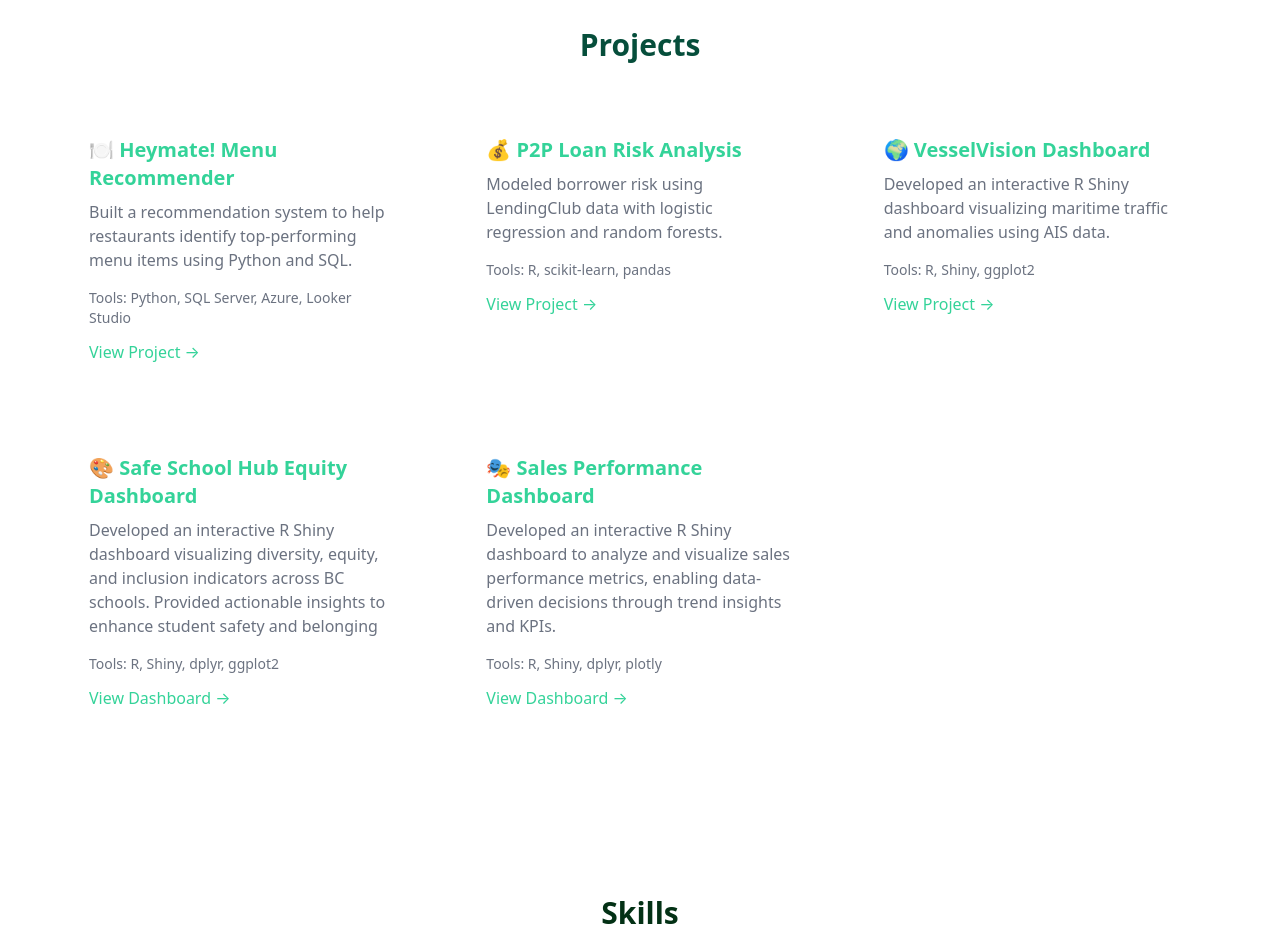
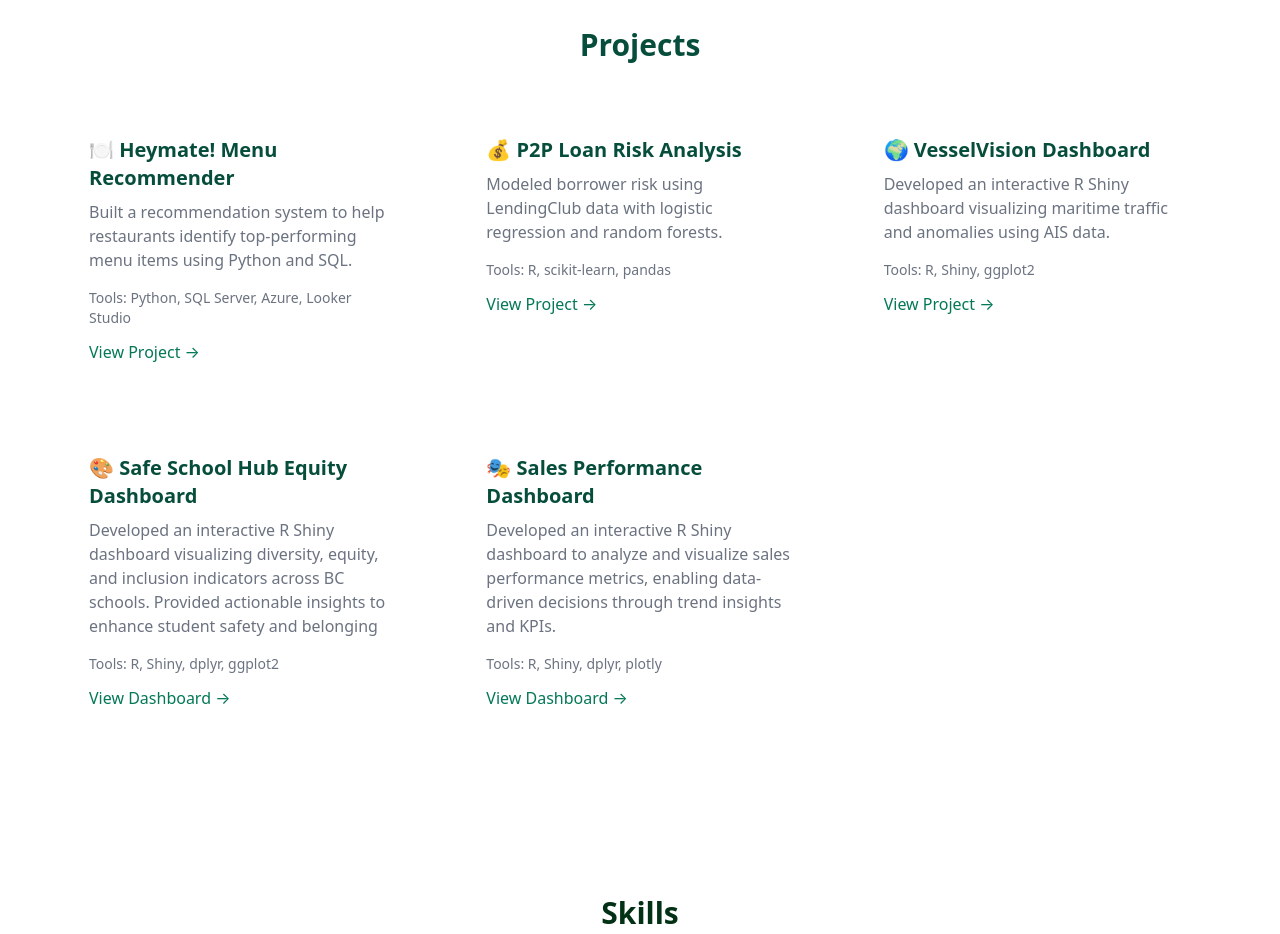
Before and after one commit to ssemakulapeterwasswa/portfolio, a plain HTML site: page index.html in a window 1280 px wide. Shown: the part 1320-2254 px from the top of the page. Drawn offline with nearby package versions, Linux system fonts and the light colour scheme.

Commit message:
index.html file updated

```diff
--- a/index.html
+++ b/index.html
@@ -56,42 +56,42 @@
 
       <!-- Heymate -->
       <div class="project-card bg-[#111226] rounded-xl p-6 hover:shadow-xl hover:shadow-green-800 transition">
-        <h3 class="text-xl font-bold mb-2 text-green-400">🍽 Heymate! Menu Recommender</h3>
+        <h3 class="text-xl font-bold mb-2 text-green-900">🍽 Heymate! Menu Recommender</h3>
         <p class="text-gray-500 mb-4">Built a recommendation system to help restaurants identify top-performing menu items using Python and SQL.</p>
         <p class="text-sm text-gray-500 mb-3">Tools: Python, SQL Server, Azure, Looker Studio</p>
-        <a href="https://github.com/ysmin2424/heymate-report-yasmin" target="_blank" class="text-green-400 hover:underline">View Project →</a>
+        <a href="https://github.com/ysmin2424/heymate-report-yasmin" target="_blank" class="text-green-700 hover:underline">View Project →</a>
       </div>
 
       <!-- P2P Loan -->
       <div class="project-card bg-[#111226] rounded-xl p-6 hover:shadow-xl hover:shadow-green-800 transition">
-        <h3 class="text-xl font-bold mb-2 text-green-400">💰 P2P Loan Risk Analysis</h3>
+        <h3 class="text-xl font-bold mb-2 text-green-900">💰 P2P Loan Risk Analysis</h3>
         <p class="text-gray-500 mb-4">Modeled borrower risk using LendingClub data with logistic regression and random forests.</p>
         <p class="text-sm text-gray-500 mb-3">Tools: R, scikit-learn, pandas</p>
-        <a href="https://github.com/ysmin2424/p2p-loan-risk-analysis" target="_blank" class="text-green-400 hover:underline">View Project →</a>
+        <a href="https://github.com/ysmin2424/p2p-loan-risk-analysis" target="_blank" class="text-green-700 hover:underline">View Project →</a>
       </div>
 
       <!-- VesselVision -->
       <div class="project-card bg-[#111226] rounded-xl p-6 hover:shadow-xl hover:shadow-green-800 transition">
-        <h3 class="text-xl font-bold mb-2 text-green-400">🌍 VesselVision Dashboard</h3>
+        <h3 class="text-xl font-bold mb-2 text-green-900">🌍 VesselVision Dashboard</h3>
         <p class="text-gray-500 mb-4">Developed an interactive R Shiny dashboard visualizing maritime traffic and anomalies using AIS data.</p>
         <p class="text-sm text-gray-500 mb-3">Tools: R, Shiny, ggplot2</p>
-        <a href="https://github.com/ysmin2424/DSCI-532_2025_5_vessel-vision" target="_blank" class="text-green-400 hover:underline">View Project →</a>
+        <a href="https://github.com/ysmin2424/DSCI-532_2025_5_vessel-vision" target="_blank" class="text-green-700 hover:underline">View Project →</a>
       </div>
 
       <!-- Safe School Hub Dashboard-->
       <div class="project-card bg-[#111226] rounded-xl p-6 hover:shadow-xl hover:shadow-green-800 transition">
-        <h3 class="text-xl font-bold mb-2 text-green-400">🎨 Safe School Hub Equity Dashboard</h3>
+        <h3 class="text-xl font-bold mb-2 text-green-900">🎨 Safe School Hub Equity Dashboard</h3>
         <p class="text-gray-500 mb-4">Developed an interactive R Shiny dashboard visualizing diversity, equity, and inclusion indicators across BC schools. Provided actionable insights to enhance student safety and belonging</p>
         <p class="text-sm text-gray-500 mb-3">Tools: R, Shiny, dplyr, ggplot2</p>
-        <a href="https://github.com/ysmin2424/safeschool-hub-dashboard/tree/main" target="_blank" class="text-green-400 hover:underline">View Dashboard →</a>
+        <a href="https://github.com/ysmin2424/safeschool-hub-dashboard/tree/main" target="_blank" class="text-green-700 hover:underline">View Dashboard →</a>
       </div>
 
         <!-- Sales Performance Dashboard -->
       <div class="project-card bg-[#111226] rounded-xl p-6 hover:shadow-xl hover:shadow-green-800 transition">
-        <h3 class="text-xl font-bold mb-2 text-green-400">🎭 Sales Performance Dashboard</h3>
+        <h3 class="text-xl font-bold mb-2 text-green-900">🎭 Sales Performance Dashboard</h3>
         <p class="text-gray-500 mb-4">Developed an interactive R Shiny dashboard to analyze and visualize sales performance metrics, enabling data-driven decisions through trend insights and KPIs.</p>
         <p class="text-sm text-gray-500 mb-3">Tools: R, Shiny, dplyr, plotly</p>
-        <a href="https://ysmin2424.shinyapps.io/procogia_project/" target="_blank" class="text-green-400 hover:underline">View Dashboard →</a>
+        <a href="https://ysmin2424.shinyapps.io/procogia_project/" target="_blank" class="text-green-700 hover:underline">View Dashboard →</a>
       </div>
 
     </div>
```
